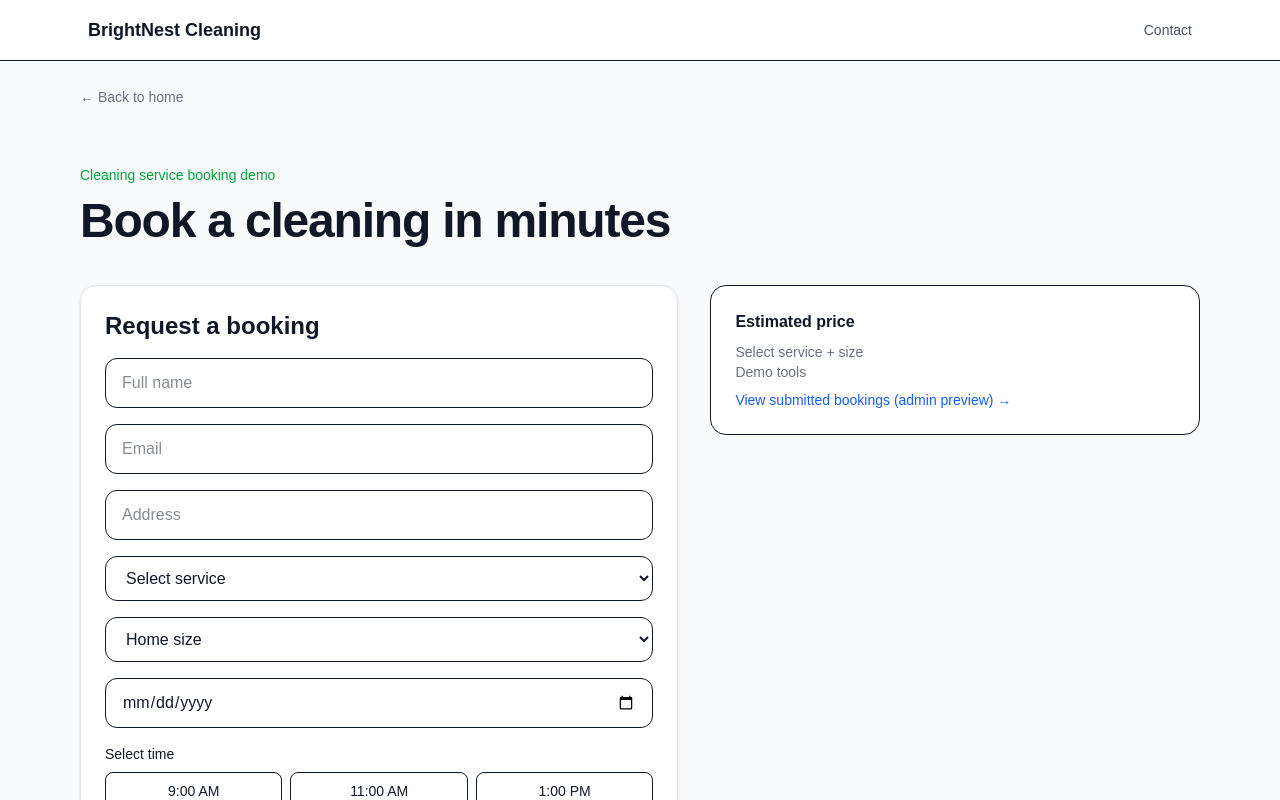
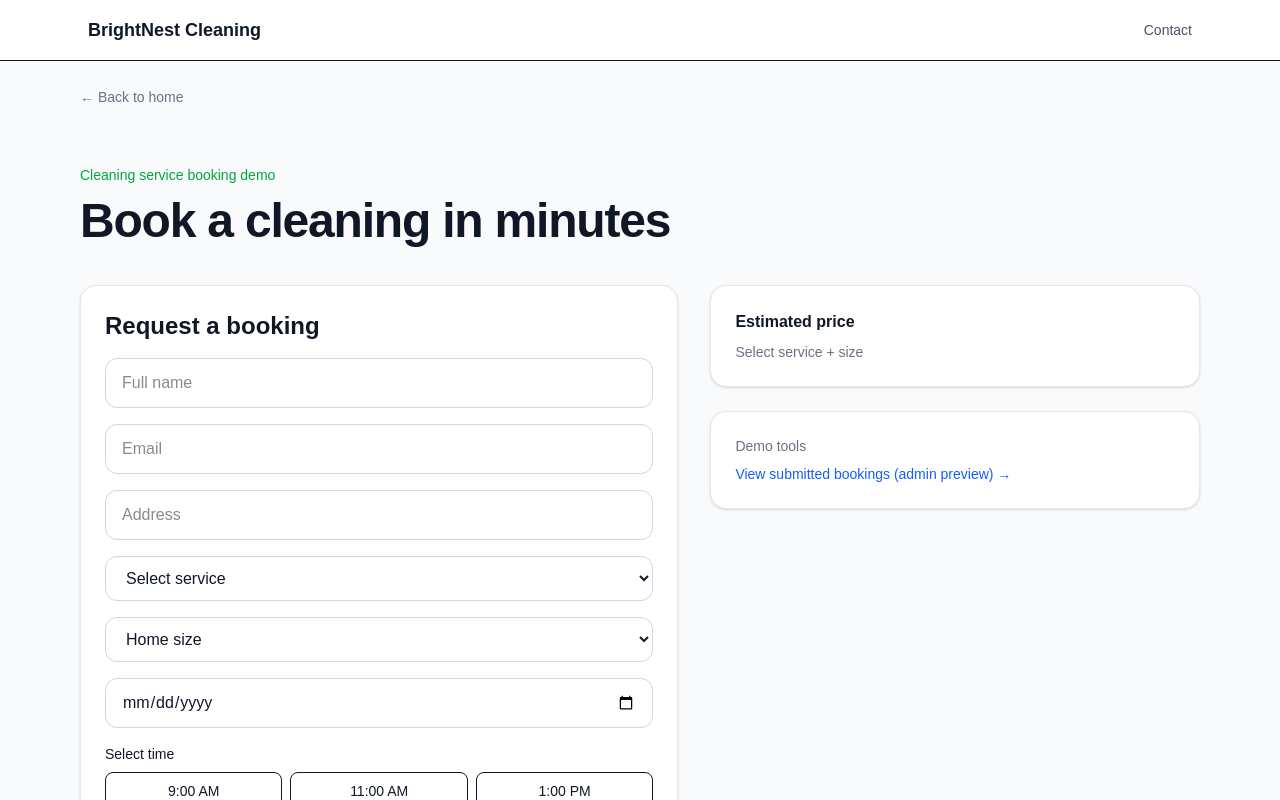
Before and after one commit to SBvibes/booking-demo, a Next.js app: page /book in a window 1280 px wide. Shown: the top 800 px of the page. Built offline with nearby package versions, Linux system fonts and the light colour scheme.

Commit message:
extract booking form into component

```diff
--- a/app/book/page.tsx
+++ b/app/book/page.tsx
@@ -3,14 +3,7 @@
 import { useState } from "react";
 import Link from "next/link";
 import Navbar from "@/components/Navbar";
-
-const timeSlots = [
-  "9:00 AM",
-  "11:00 AM",
-  "1:00 PM",
-  "3:00 PM",
-  "5:00 PM",
-];
+import BookingForm from "@/components/BookingForm";
 
 export default function BookPage() {
   const [name, setName] = useState("");
@@ -80,7 +73,8 @@ export default function BookPage() {
   return (
     <main className="min-h-screen bg-gray-50 text-gray-900">
       <Navbar />
-    <div className="max-w-6xl mx-auto px-4 pt-6">
+
+      <div className="mx-auto max-w-6xl px-4 pt-6">
         <Link href="/" className="text-sm text-gray-500 hover:underline">
           ← Back to home
         </Link>
@@ -97,11 +91,8 @@ export default function BookPage() {
         </div>
 
         <div className="grid gap-8 lg:grid-cols-[1.1fr_0.9fr]">
-          {/* FORM */}
           <div className="rounded-2xl border border-gray-200 bg-white p-6 shadow-sm">
-            <h2 className="text-2xl font-semibold mb-4">
-              Request a booking
-            </h2>
+            <h2 className="mb-4 text-2xl font-semibold">Request a booking</h2>
 
             {submitted && (
               <div className="mb-4 text-sm text-green-600">
@@ -109,105 +100,30 @@ export default function BookPage() {
               </div>
             )}
 
-            <form onSubmit={handleSubmit} className="grid gap-4">
-              <input
-                type="text"
-                placeholder="Full name"
-                value={name}
-                onChange={(e) => setName(e.target.value)}
-                className="rounded-xl border px-4 py-3"
-                required
+            <BookingForm
+              name={name}
+              setName={setName}
+              email={email}
+              setEmail={setEmail}
+              address={address}
+              setAddress={setAddress}
+              service={service}
+              setService={setService}
+              homeSize={homeSize}
+              setHomeSize={setHomeSize}
+              date={date}
+              setDate={setDate}
+              time={time}
+              setTime={setTime}
+              notes={notes}
+              setNotes={setNotes}
+              handleSubmit={handleSubmit}
             />
-
-              <input
-                type="email"
-                placeholder="Email"
-                value={email}
-                onChange={(e) => setEmail(e.target.value)}
-                className="rounded-xl border px-4 py-3"
-                required
-              />
-
-              <input
-                type="text"
-                placeholder="Address"
-                value={address}
-                onChange={(e) => setAddress(e.target.value)}
-                className="rounded-xl border px-4 py-3"
-                required
-              />
-
-              <select
-                value={service}
-                onChange={(e) => setService(e.target.value)}
-                className="rounded-xl border px-4 py-3"
-                required
-              >
-                <option value="">Select service</option>
-                <option value="Standard Cleaning">Standard Cleaning</option>
-                <option value="Deep Cleaning">Deep Cleaning</option>
-                <option value="Move-Out Cleaning">Move-Out Cleaning</option>
-              </select>
-
-              <select
-                value={homeSize}
-                onChange={(e) => setHomeSize(e.target.value)}
-                className="rounded-xl border px-4 py-3"
-                required
-              >
-                <option value="">Home size</option>
-                <option value="Small">Small</option>
-                <option value="Medium">Medium</option>
-                <option value="Large">Large</option>
-              </select>
-
-              {/* DATE */}
-              <input
-                type="date"
-                value={date}
-                onChange={(e) => setDate(e.target.value)}
-                className="rounded-xl border px-4 py-3"
-                required
-              />
-
-              {/* TIME SLOTS */}
-              <div>
-                <p className="text-sm mb-2">Select time</p>
-                <div className="grid grid-cols-3 gap-2">
-                  {timeSlots.map((slot) => (
-                    <button
-                      type="button"
-                      key={slot}
-                      onClick={() => setTime(slot)}
-                      className={`rounded-lg border py-2 text-sm ${
-                        time === slot
-                          ? "bg-green-600 text-white"
-                          : "bg-white"
-                      }`}
-                    >
-                      {slot}
-                    </button>
-                  ))}
-                </div>
           </div>
 
-              <textarea
-                placeholder="Notes"
-                value={notes}
-                onChange={(e) => setNotes(e.target.value)}
-                className="rounded-xl border px-4 py-3"
-              />
-
-              <button className="bg-green-600 text-white py-3 rounded-xl">
-                Submit Booking
-              </button>
-            </form>
-          </div>
-
-          {/* SIDE PANEL */}
           <div className="space-y-6">
-            <div className="rounded-2xl border bg-white p-6">
-              <h3 className="font-semibold mb-2">Estimated price</h3>
+            <div className="rounded-2xl border border-gray-200 bg-white p-6 shadow-sm">
+              <h3 className="mb-2 font-semibold">Estimated price</h3>
 
               {estimate ? (
                 <p className="text-3xl font-semibold">${estimate}</p>
@@ -216,13 +132,15 @@ export default function BookPage() {
                   Select service + size
                 </p>
               )}
+            </div>
+
+            <div className="rounded-2xl border border-gray-200 bg-white p-6 shadow-sm">
               <div className="text-sm text-gray-500">
                 <p className="mb-2 font-medium">Demo tools</p>
                 <Link href="/admin" className="text-blue-600 hover:underline">
                   View submitted bookings (admin preview) →
                 </Link>
               </div>
-
             </div>
           </div>
         </div>
--- a/app/page.tsx
+++ b/app/page.tsx
@@ -4,6 +4,7 @@ import Features from "@/components/Features";
 import ServicesSection from "@/components/ServicesSection";
 import WhyChooseUs from "@/components/WhyChooseUs";
 import ContactSection from "@/components/ContactSection";
+import CTA from "@/components/CTA";
 export default function Home() {
   return (
     <main className="bg-gray-50 min-h-screen text-gray-900">
@@ -12,6 +13,7 @@ export default function Home() {
       <Features />
       <ServicesSection />
       <WhyChooseUs />
+      <CTA />
       <ContactSection />
     </main>
   );
--- /dev/null
+++ b/components/BookingForm.tsx
@@ -0,0 +1,145 @@
+"use client";
+
+type BookingFormProps = {
+  name: string;
+  setName: (value: string) => void;
+  email: string;
+  setEmail: (value: string) => void;
+  address: string;
+  setAddress: (value: string) => void;
+  service: string;
+  setService: (value: string) => void;
+  homeSize: string;
+  setHomeSize: (value: string) => void;
+  date: string;
+  setDate: (value: string) => void;
+  time: string;
+  setTime: (value: string) => void;
+  notes: string;
+  setNotes: (value: string) => void;
+  handleSubmit: (e: React.FormEvent<HTMLFormElement>) => void;
+};
+
+const timeSlots = [
+  "9:00 AM",
+  "11:00 AM",
+  "1:00 PM",
+  "3:00 PM",
+  "5:00 PM",
+];
+
+export default function BookingForm({
+  name,
+  setName,
+  email,
+  setEmail,
+  address,
+  setAddress,
+  service,
+  setService,
+  homeSize,
+  setHomeSize,
+  date,
+  setDate,
+  time,
+  setTime,
+  notes,
+  setNotes,
+  handleSubmit,
+}: BookingFormProps) {
+  return (
+    <form onSubmit={handleSubmit} className="grid gap-4">
+      <input
+        type="text"
+        placeholder="Full name"
+        value={name}
+        onChange={(e) => setName(e.target.value)}
+        className="rounded-xl border border-gray-300 px-4 py-3"
+        required
+      />
+
+      <input
+        type="email"
+        placeholder="Email"
+        value={email}
+        onChange={(e) => setEmail(e.target.value)}
+        className="rounded-xl border border-gray-300 px-4 py-3"
+        required
+      />
+
+      <input
+        type="text"
+        placeholder="Address"
+        value={address}
+        onChange={(e) => setAddress(e.target.value)}
+        className="rounded-xl border border-gray-300 px-4 py-3"
+        required
+      />
+
+      <select
+        value={service}
+        onChange={(e) => setService(e.target.value)}
+        className="rounded-xl border border-gray-300 px-4 py-3"
+        required
+      >
+        <option value="">Select service</option>
+        <option value="Standard Cleaning">Standard Cleaning</option>
+        <option value="Deep Cleaning">Deep Cleaning</option>
+        <option value="Move-Out Cleaning">Move-Out Cleaning</option>
+      </select>
+
+      <select
+        value={homeSize}
+        onChange={(e) => setHomeSize(e.target.value)}
+        className="rounded-xl border border-gray-300 px-4 py-3"
+        required
+      >
+        <option value="">Home size</option>
+        <option value="Small">Small</option>
+        <option value="Medium">Medium</option>
+        <option value="Large">Large</option>
+      </select>
+
+      <input
+        type="date"
+        value={date}
+        onChange={(e) => setDate(e.target.value)}
+        className="rounded-xl border border-gray-300 px-4 py-3"
+        required
+      />
+
+      <div>
+        <p className="mb-2 text-sm">Select time</p>
+        <div className="grid grid-cols-3 gap-2">
+          {timeSlots.map((slot) => (
+            <button
+              type="button"
+              key={slot}
+              onClick={() => setTime(slot)}
+              className={`rounded-lg border py-2 text-sm ${
+                time === slot ? "bg-green-600 text-white" : "bg-white"
+              }`}
+            >
+              {slot}
+            </button>
+          ))}
+        </div>
+      </div>
+
+      <textarea
+        placeholder="Notes"
+        value={notes}
+        onChange={(e) => setNotes(e.target.value)}
+        className="rounded-xl border border-gray-300 px-4 py-3"
+        rows={4}
+      />
+
+      <button
+        type="submit"
+        className="rounded-xl bg-green-600 py-3 text-white"
+      >
+        Submit Booking
+      </button>
+    </form>
+  );
+}
```
Lines whose indentation alone changed are shown as unchanged.
